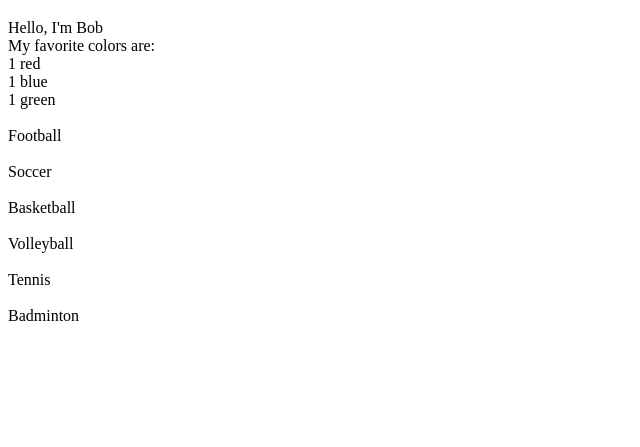
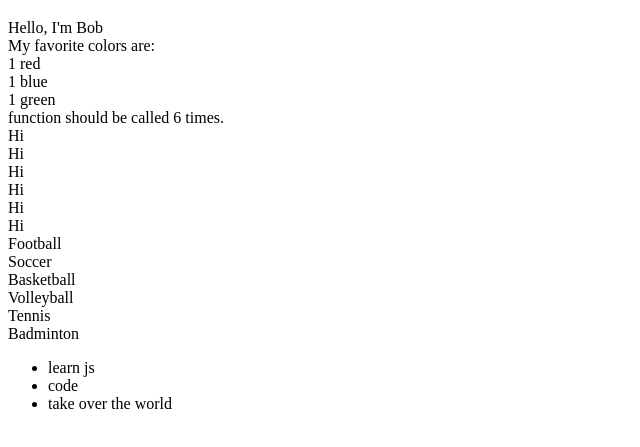
Before and after one commit to jujut1998/YuzuJS, a plain HTML site: page index.html in a window 1280 px wide. Shown: the part 61-508 px from the top of the page, without its empty margins (0-640 px from the left). Drawn offline with Linux system fonts and the light colour scheme.

Commit message:
Update to foreach.

```diff
--- a/foreach.js
+++ b/foreach.js
@@ -3,26 +3,53 @@ function log(text) {
     logEl.innerHTML += text + "<br />";
 }
 
-var itemCall = function (array) {
-	var text = "";
-		for (i=0; i < array.length; i++) {
-	    	text += "<br />" + array[i] + "<br />";
+// write a function `forEach` that takes 2 arguments
+function forEach(array, fn) {
+	for (var i=0; i < array.length; i++) {
+		fn(array[i]);
 	}
-	return text;
-};
-// write a function `forEach` that takes 2 arguments
-function forEach(array, itemCall) {
-	return itemCall(array);
 }
+
+///////////////////////////////////////////////////////////////////////////////////////////////////
 
 var sports = ["Football", "Soccer", "Basketball", "Volleyball", "Tennis", "Badminton"];
 
-log(forEach(sports, itemCall));
+log("function should be called " + sports.length + " times.");
+
+function sayHi() {
+	log("Hi");
+}
+
+forEach(sports, sayHi);
+
+forEach(sports, log);
+
+var ul = document.getElementById("list");
+
+function createListItem(text) {
+	ul.innerHTML += "<li>" + text + "</li>";
+}
+
+var todos = ["learn js", "code", "take over the world"];
+forEach(todos, createListItem);
+
 
 // 1) an array
 // 2) a function that will be called for each item in the array.
 // this function has the same behavior as the Array forEach method.
+// 3) foreach does not return ANYTHING
+
+// the forEach function performs a for loop on the 1st parameter (array) passed in.
+// Inside the for loop it will call the function (the 2nd paramter fn) passing the current item as a parameter
 
 // var colors = ["red", "green", "blue"];
 // colors.forEach(myFunc)
 // forEach(colors, myFunc)
+
+// example foreach call
+/*
+var todos = ["learn js", "code", "take over the world"];
+forEach(todos, function (todoItem) {
+	log(todoItem);
+});
+*/
--- a/index.html
+++ b/index.html
@@ -5,6 +5,9 @@
         <h1>Hello World!</h1>
         <div id="log">
         </div>
+
+        <ul id="list">
+        </ul>
         <script src="dev1.js"></script>
         <script src="foreach.js"></script>
     </body>
```
Lines whose indentation alone changed are shown as unchanged.
